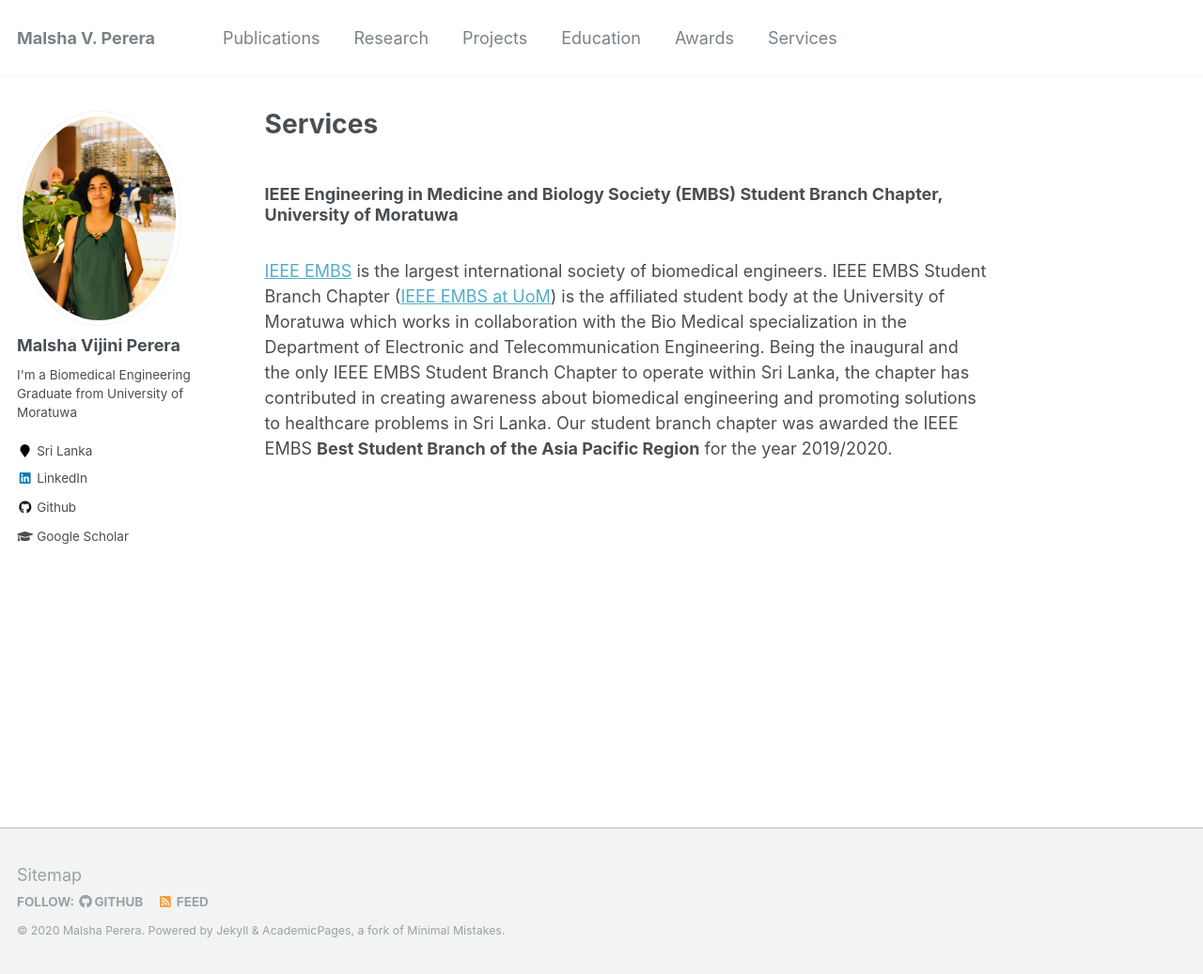
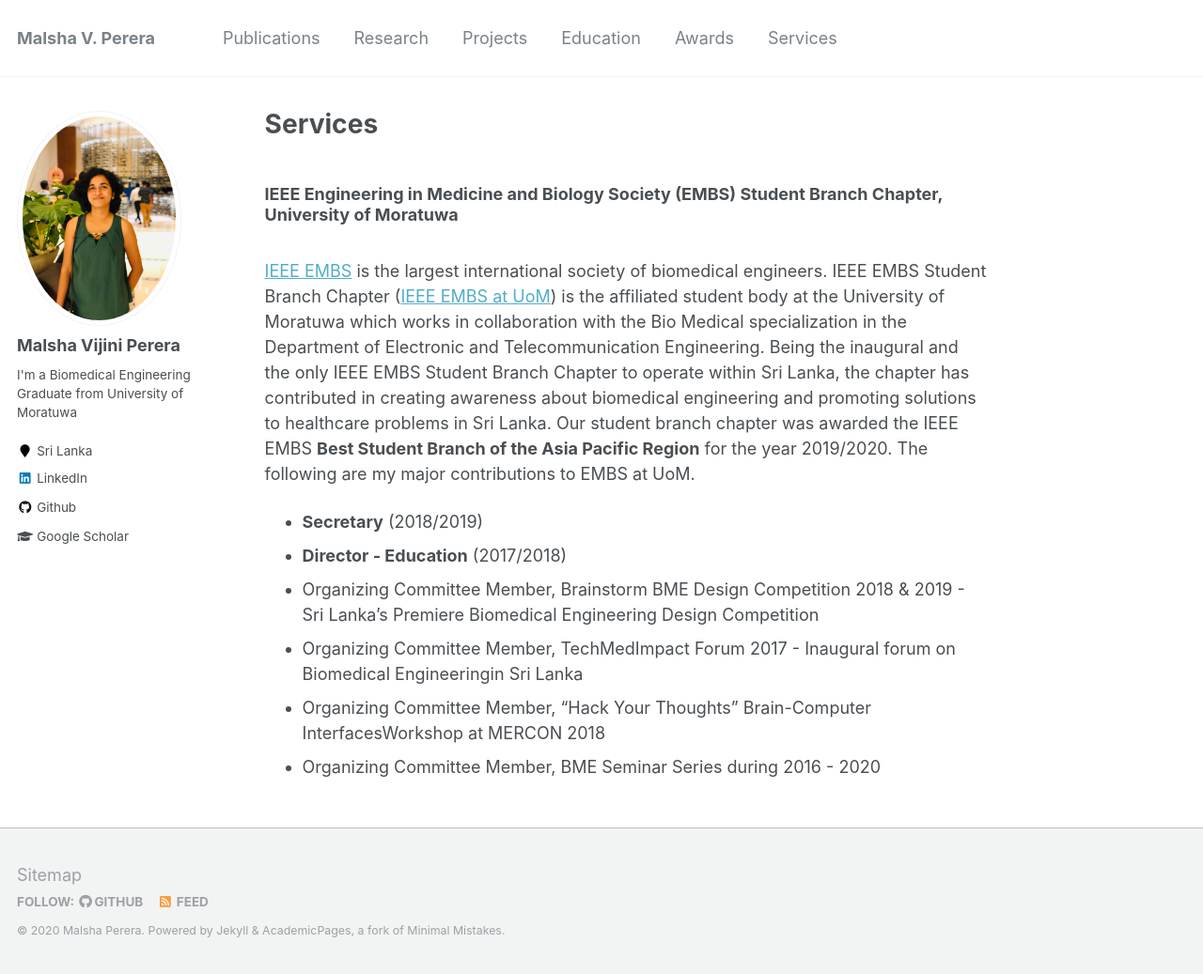
Before and after one commit to malshaV/malshaV.github.io, a Jekyll site: the page built from _pages/services.md, in a window 1280 px wide and 1037 px high. Shown: the whole window at 94% size. Built offline with Jekyll 4.4.1, drawn with Linux system fonts in a browser that asks for light colours.

Commit message:
update services

```diff
--- a/_pages/services.md
+++ b/_pages/services.md
@@ -7,4 +7,10 @@
 ### IEEE Engineering in Medicine and Biology Society (EMBS) Student Branch Chapter, University of Moratuwa
 <br>
 [IEEE EMBS](https://www.embs.org/) is the largest international society of biomedical engineers. IEEE EMBS Student Branch Chapter ([IEEE EMBS at UoM](https://site.ieee.org/sb-moratuwa-embs/)) is the affiliated student body at the University of Moratuwa which works in collaboration with the Bio Medical specialization in the Department of Electronic and Telecommunication Engineering.
-Being the inaugural and the only IEEE EMBS Student Branch Chapter to operate within Sri Lanka, the chapter has contributed in creating awareness about biomedical engineering and promoting solutions to healthcare problems in Sri Lanka. Our student branch chapter was awarded the IEEE EMBS **Best Student Branch of the Asia Pacific Region** for the year 2019/2020.
+Being the inaugural and the only IEEE EMBS Student Branch Chapter to operate within Sri Lanka, the chapter has contributed in creating awareness about biomedical engineering and promoting solutions to healthcare problems in Sri Lanka. Our student branch chapter was awarded the IEEE EMBS **Best Student Branch of the Asia Pacific Region** for the year 2019/2020. The following are my major contributions to EMBS at UoM.
+* **Secretary** (2018/2019)
+* **Director - Education** (2017/2018)
+* Organizing Committee Member, Brainstorm BME Design Competition 2018 & 2019 - Sri Lanka's Premiere Biomedical Engineering Design Competition
+* Organizing Committee Member, TechMedImpact Forum 2017 - Inaugural forum on Biomedical Engineeringin Sri Lanka
+* Organizing Committee Member, "Hack Your Thoughts" Brain-Computer InterfacesWorkshop at MERCON 2018
+* Organizing Committee Member, BME Seminar Series during 2016 - 2020
```
